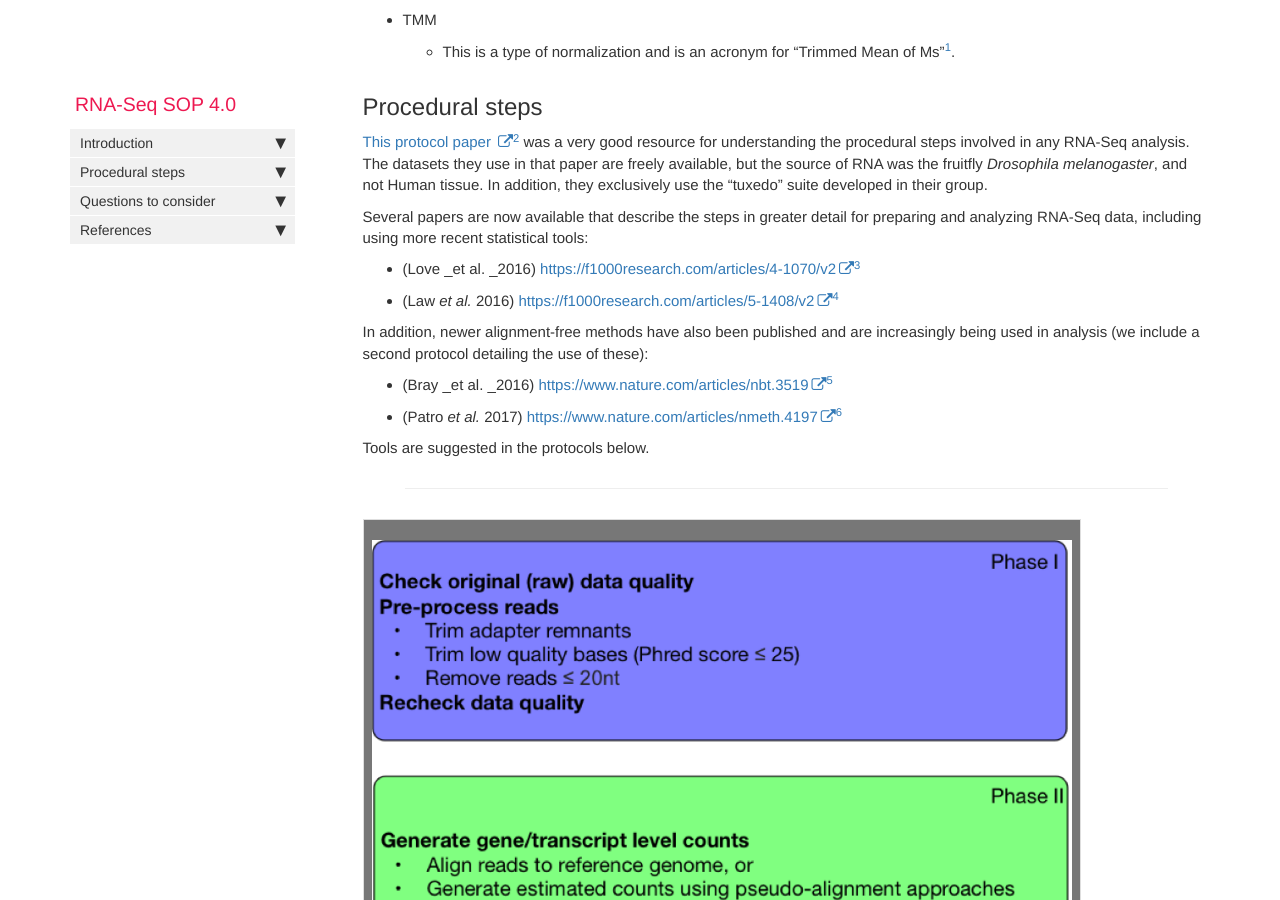
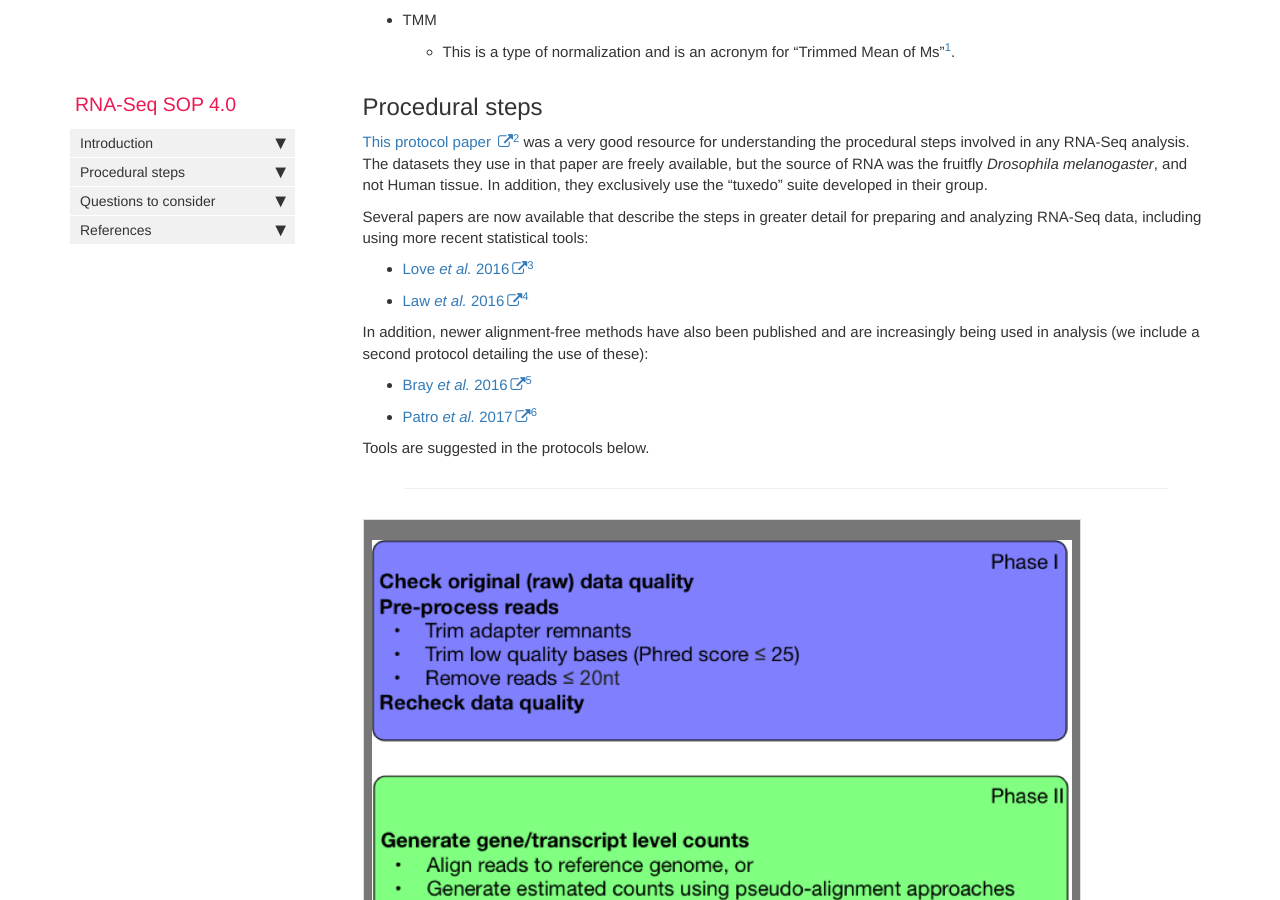
Before and after one commit to h3abionet/H3ABionet-SOPs, a Jekyll site: the page built from pages/genomics_analysis/RNA-Seq/RNA-Seq.md, in a window 1280 px wide and 900 px high, scrolled down 1947 px. Built offline with Jekyll 4.4.1, drawn with Linux system fonts in a browser that asks for light colours; nearby versions of some CDN libraries; comment, search, counter and statistics services are not loaded; part of the change alters nothing that is shown.

Commit message:
Reformatting links

```diff
--- a/pages/genomics_analysis/RNA-Seq/RNA-Seq.md
+++ b/pages/genomics_analysis/RNA-Seq/RNA-Seq.md
@@ -48,13 +48,13 @@ The procedures outlined below are recommendations to the H3ABioNet groups planni
 
 Several papers are now available that describe the steps in greater detail for preparing and analyzing RNA-Seq data, including using more recent statistical tools:
 
-*   (Love _et al. _2016) [https://f1000research.com/articles/4-1070/v2](https://f1000research.com/articles/4-1070/v2)[^3]
-*   (Law _et al._ 2016) [https://f1000research.com/articles/5-1408/v2](https://f1000research.com/articles/5-1408/v2)[^4]
+*   [Love _et al._ 2016](https://f1000research.com/articles/4-1070/v2)[^3]
+*   [Law _et al._ 2016](https://f1000research.com/articles/5-1408/v2)[^4]
 
 In addition, newer alignment-free methods have also been published and are increasingly being used in analysis (we include a second protocol detailing the use of these):
 
-*   (Bray _et al. _2016) [https://www.nature.com/articles/nbt.3519](https://www.nature.com/articles/nbt.3519)[^5]
-*   (Patro _et al._ 2017) [https://www.nature.com/articles/nmeth.4197](https://www.nature.com/articles/nmeth.4197)[^6]
+*   [Bray _et al._ 2016](https://www.nature.com/articles/nbt.3519)[^5]
+*   [Patro _et al._ 2017](https://www.nature.com/articles/nmeth.4197)[^6]
 
 Tools are suggested in the protocols below.
 
```
